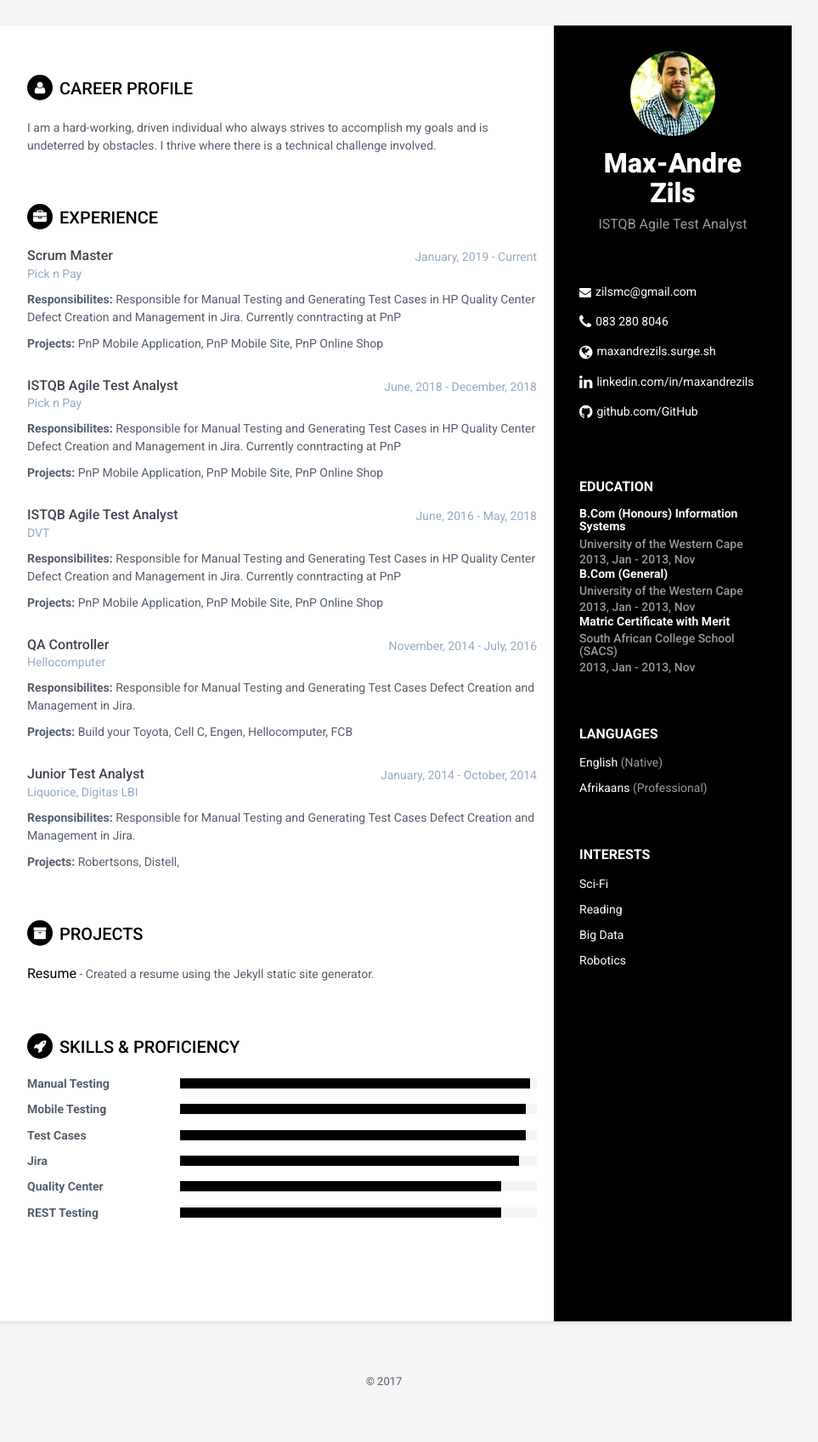
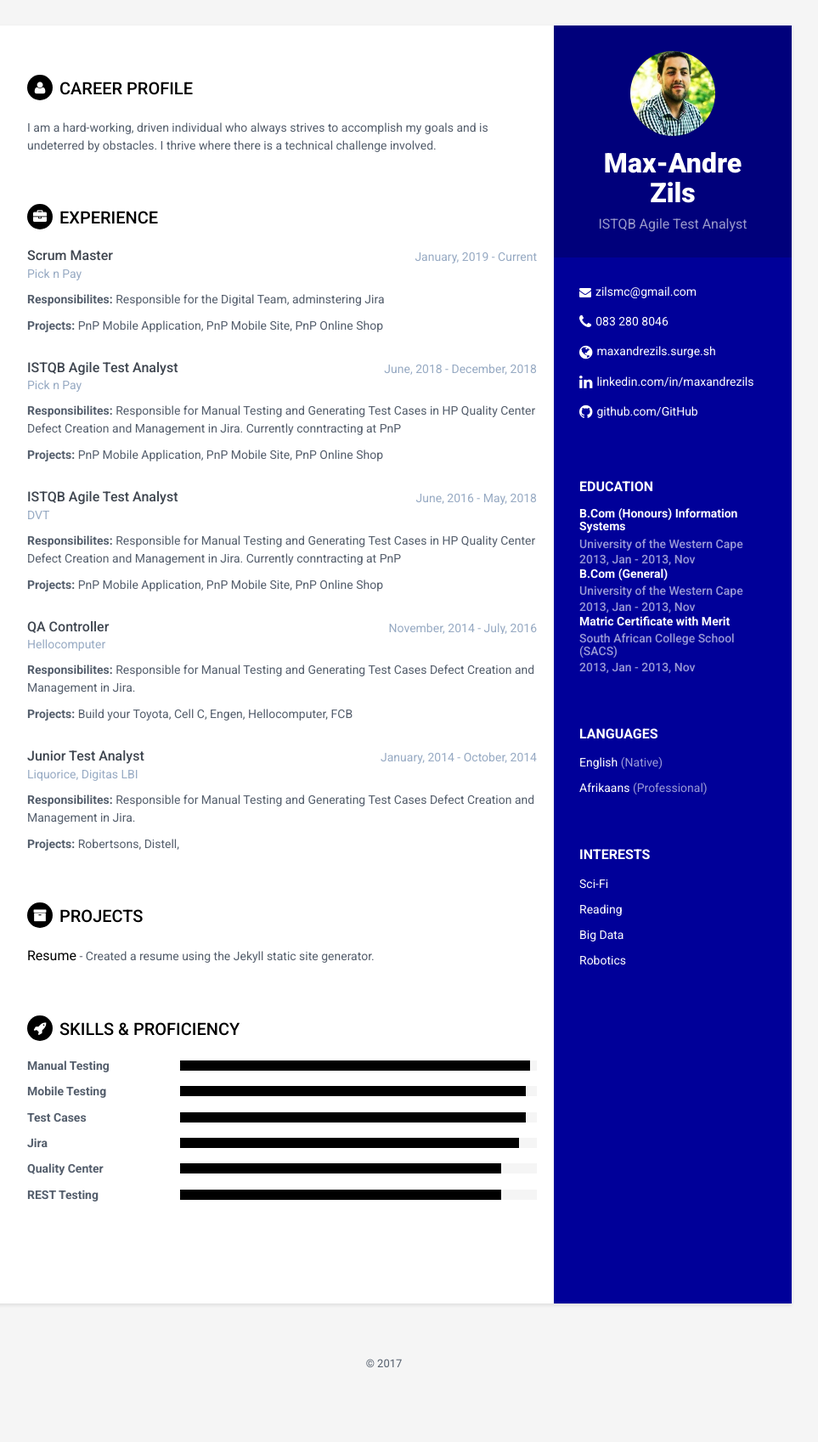
Before and after one commit to magnumthetyrant1/js-resume, a Jekyll site: the page built from index.md, in a window 1280 px wide. Shown: the whole page at 85% size, without its empty margins (188-1151 px from the left). Built offline with Jekyll 4.4.1, drawn with Linux system fonts in a browser that asks for light colours; after the commit the page ends 1676 px from its top, so only the background shows below that.

Commit message:
updated personal info

```diff
--- a/_data/certifications.yml
+++ b/_data/certifications.yml
@@ -1,4 +1,7 @@
 # certifications.yml
+organisation: Scrum Alliance
+certification: CSM -- Certified Scrum Master
+year: 2019
 
 organisation:  SASTQB
 certification: Agile Test Analyst
--- a/_data/experiences.yml
+++ b/_data/experiences.yml
@@ -2,7 +2,7 @@
 - position: Scrum Master
   company: Pick n Pay
   duration: January, 2019 - Current
-  responsibilities: Responsible for Manual Testing and Generating Test Cases in HP Quality Center Defect Creation and Management in Jira. Currently conntracting at PnP
+  responsibilities: Responsible for the Digital Team, adminstering Jira
   projects: PnP Mobile Application, PnP Mobile Site, PnP Online Shop
 
 
--- a/_includes/sidebar.html
+++ b/_includes/sidebar.html
@@ -11,7 +11,7 @@
            {% if site.email %}
             <li class="email"><i class="fa fa-envelope"></i><a href="mailto: {{site.email}}">{{site.email}}</a></li>
             {% else %}
-            <li class="email"><i class="fa fa-envelope"></i><a href="mailto:alan.doe@website.com">alan.doe@website.com</a></li>
+            <li class="email"><i class="fa fa-envelope"></i><a href="mailto:zilsmc@gmail.com">zilsmc@gmail.com</a></li>
             {% endif %}
 
             {% if site.phone %}
--- a/assets/css/styles.css
+++ b/assets/css/styles.css
@@ -50,7 +50,7 @@
   box-shadow: 0px 2px 4px rgba(0, 0, 0, 0.1);
 }
 .sidebar-wrapper {
-  background: #000000;
+  background: #000099;
   position: absolute;
   right: 0;
   width: 280px;
```
Also changed, not shown: package.json (+6 -1 lines), Gemfile.lock, 1 other file.
